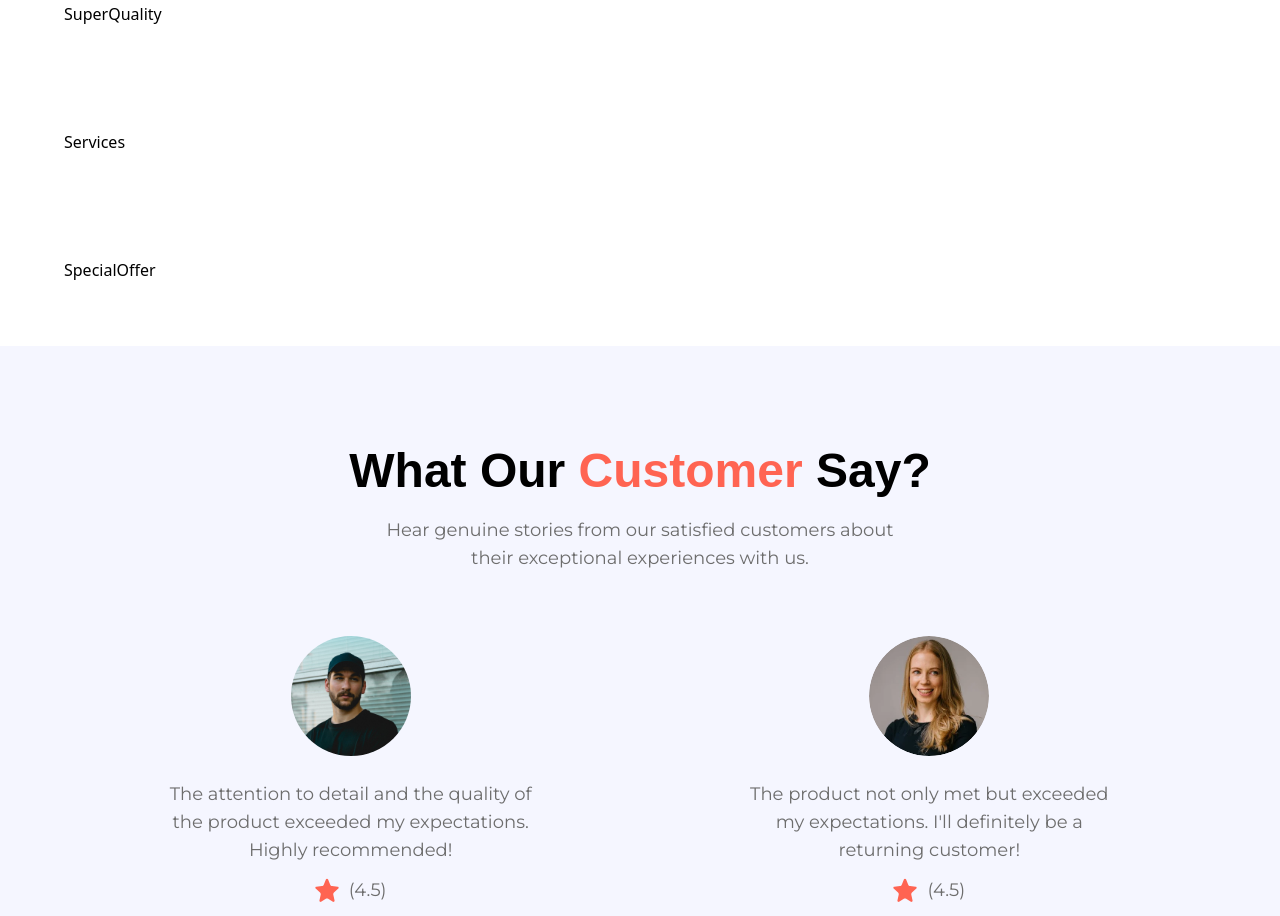
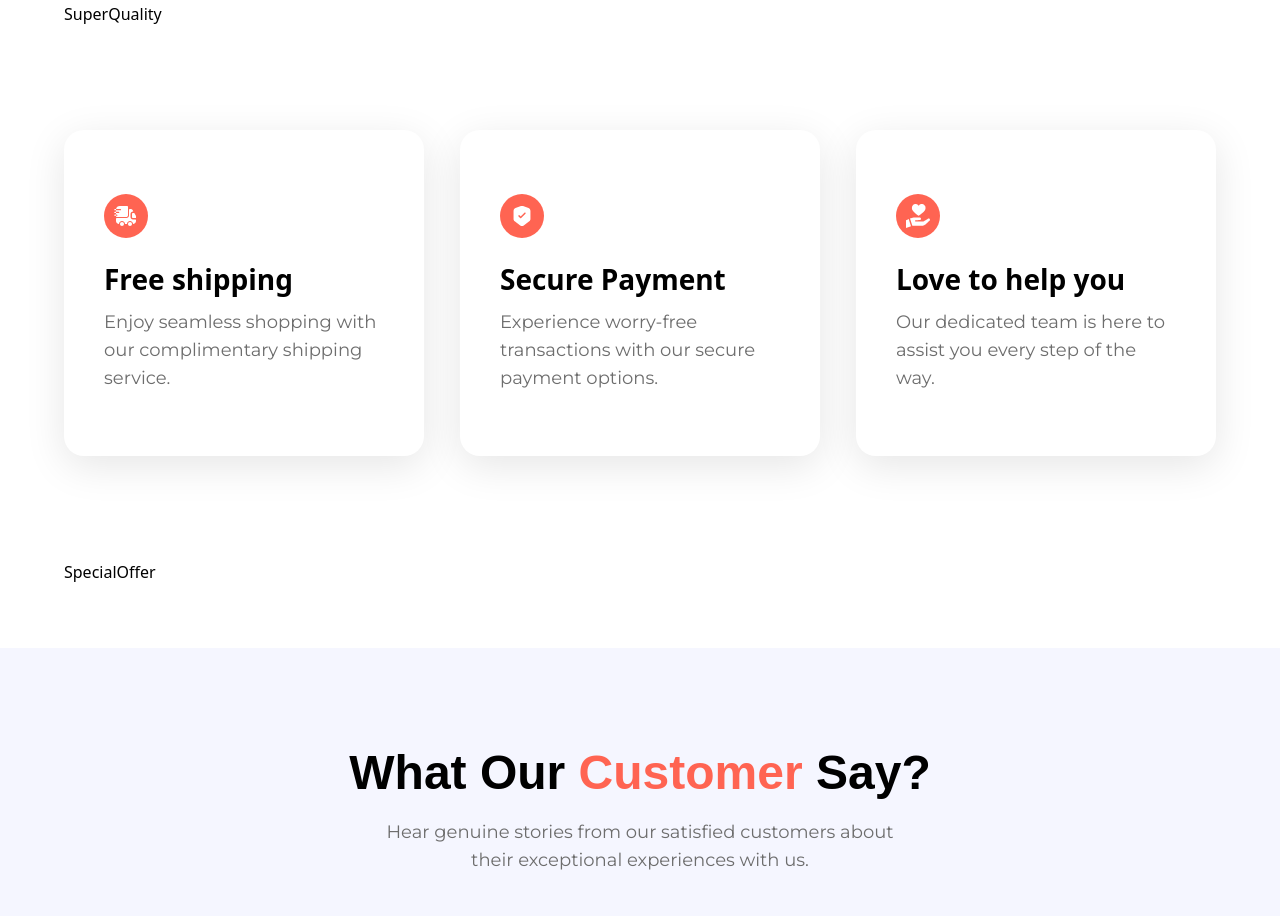
Before and after one commit to Shamimanowar/nike-site, a React (Vite) app: page / in a window 1280 px wide. Shown: the part 2120-3036 px from the top of the page. Built offline with nearby package versions, Linux system fonts and the light colour scheme; a web font is replaced by a local one.

Commit message:
feat: add our service portion

```diff
--- /dev/null
+++ b/src/components/ServiceCard.jsx
@@ -0,0 +1,22 @@
+import React from "react";
+
+const ServiceCard = ({ imgURL, label, subHeading }) => {
+  return (
+    <div className="flex-1 shadow-3xl sm:w-[350px] sm:min-w-[350px] rounded-[20px] px-10 py-16 w-full">
+      <div className="bg-coral-red flex rounded-full w-11 h-11 justify-center align-center">
+        <img
+          src={imgURL}
+          alt="service image"
+          width={24}
+          height={24}
+          className="object-contain"
+        />
+      </div>
+      <h2 className="text-3xl leading-normal font-semibold mt-5">{label}</h2>
+
+      <p className="info-text mt-2">{subHeading}</p>
+    </div>
+  );
+};
+
+export default ServiceCard;
--- a/src/sections/Services.jsx
+++ b/src/sections/Services.jsx
@@ -1,7 +1,19 @@
+import { services } from "../constants";
+import ServiceCard from "../components/ServiceCard";
+
 const Services = () => {
   return (
-    <div>Services</div>
-  )
-}
+    <section className="max-container flex justify-center flex-wrap gap-9">
+      {services.map((service) => (
+        <ServiceCard
+          key={service.label}
+          imgURL={service.imgURL}
+          label={service.label}
+          subHeading={service.subtext}
+        />
+      ))}
+    </section>
+  );
+};
 
-export default Services
+export default Services;
```
